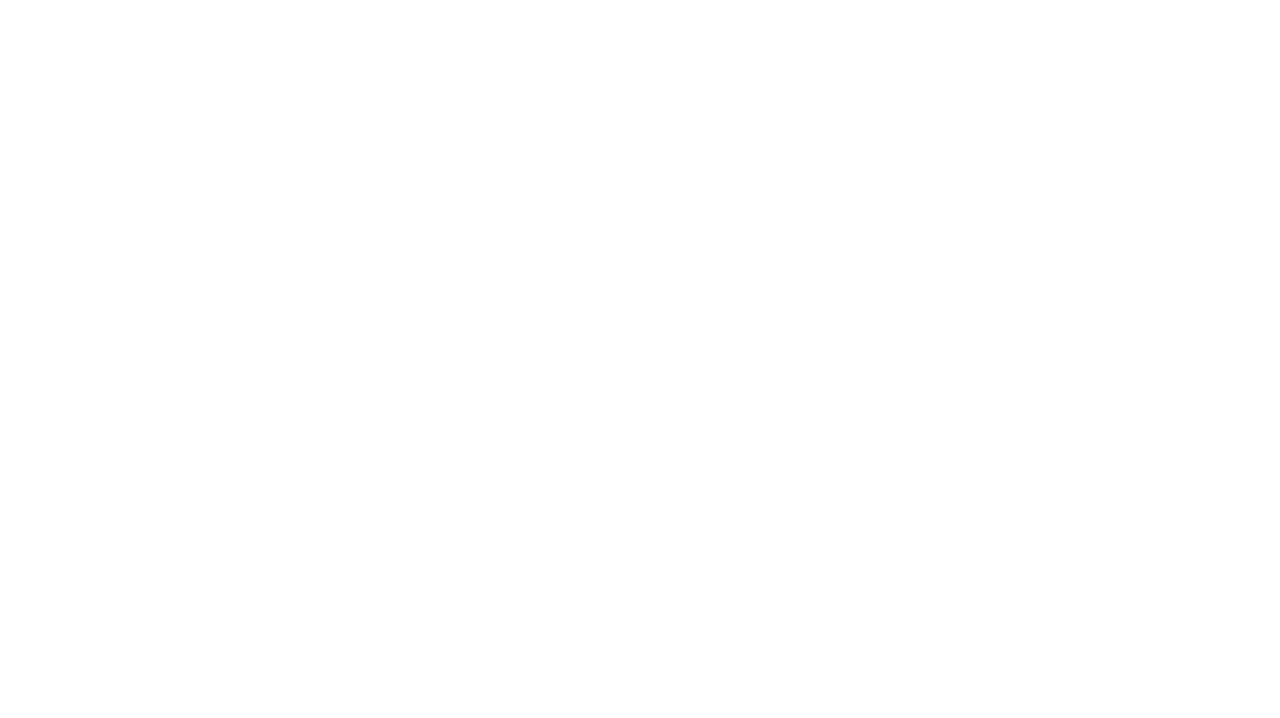
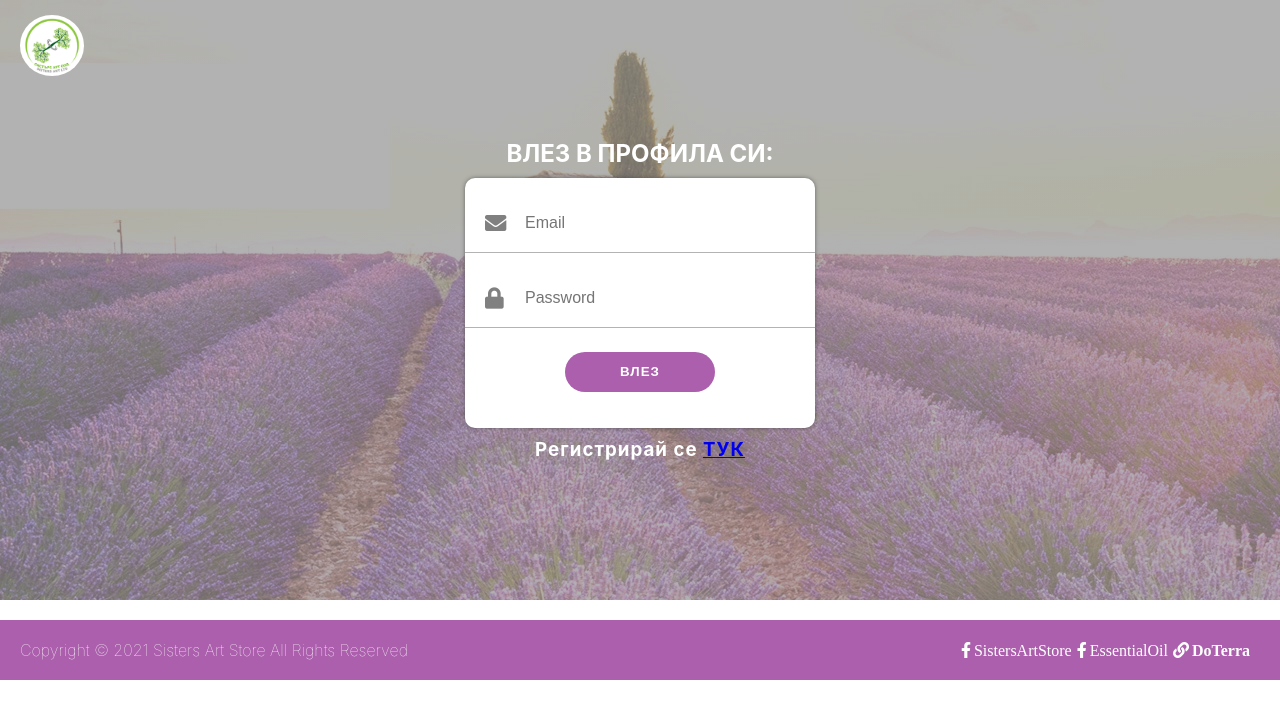
Before and after one commit to zlatsz/SoftUni, a React (Create React App) app in the folder ReactJS-Project/art-store/: page /login in a window 1280 px wide. Shown: the top 718 px of the page. Built offline with nearby package versions, Linux system fonts and the light colour scheme.

Commit message:
Login Page View

```diff
--- a/ReactJS-Project/art-store/public/index.html
+++ b/ReactJS-Project/art-store/public/index.html
@@ -25,8 +25,6 @@
       Learn how to configure a non-root public URL by running `npm run build`.
     -->
     <title>Sisters Art Store</title>
-    <link href="https://stackpath.bootstrapcdn.com/font-awesome/4.7.0/css/font-awesome.min.css" rel="stylesheet"
-        integrity="sha384-wvfXpqpZZVQGK6TAh5PVlGOfQNHSoD2xbE+QkPxCAFlNEevoEH3Sl0sibVcOQVnN" crossorigin="anonymous">
   </head>
   <body>
     <noscript>You need to enable JavaScript to run this app.</noscript>
--- a/ReactJS-Project/art-store/src/App.js
+++ b/ReactJS-Project/art-store/src/App.js
@@ -2,7 +2,7 @@ import { Component } from 'react';
 import { Route, Link, NavLink, Redirect, Switch } from 'react-router-dom';
 
 import LandingPage from './components/Landing-page';
-// import Login from './components/Login';
+import Login from './components/Login';
 // import Register from './components/Register';
 // import Home from './components/Home';
 import './App.css';
@@ -20,9 +20,9 @@ class App extends Component {
     return (
         <Switch>
           <Route path="/" exact component={LandingPage} />
-          {/* <Route path="/home" component={Home} />
           <Route path="/login" component={Login} />
-          <Route path="/register" component={Register} /> */}
+          {/* <Route path="/register" component={Register} />
+          <Route path="/home" component={Home} /> */}
         </Switch>
     );
   }
--- a/ReactJS-Project/art-store/src/components/Landing-page/Blog/index.js
+++ b/ReactJS-Project/art-store/src/components/Landing-page/Blog/index.js
@@ -18,7 +18,7 @@ const Blog = () => {
                     available in the building. The three-story space highlighted the best of SoHo
                     including the incredible architecture and the high-end food and entertainment
                         found in the area.</p>
-                    <button>Прочети повече...</button>
+                    <Link to="/login"><button>Прочети повече...</button></Link>
                 </div>
                 <img src={process.env.PUBLIC_URL + '/set.jpg'} alt="oil" />
             </article>
--- a/ReactJS-Project/art-store/src/components/Landing-page/Footer/index.css
+++ b/ReactJS-Project/art-store/src/components/Landing-page/Footer/index.css
@@ -1,5 +1,5 @@
 .landing-footer {
-    margin-top: 35px;
+    margin-top: 20px;
     display: flex;
     justify-content: space-between;
     text-align: center;
@@ -9,11 +9,17 @@
     font-weight: lighter;
   }
 
-  .landing-footer-link i.fa::before{
+  .landing-footer-link .fab{
+      color: white;
       padding-right: 5px;
   }
 
-  .landing-footer-link i.fa {
+  .fa-facebook-f:before, .fa-link:before{
+    padding-right: 3px;
+  }
+
+  .landing-footer-link .fas {
     color: white;
-    padding-right: 15px;
+    padding-right: 10px;
+
   }
--- a/ReactJS-Project/art-store/src/components/Landing-page/Footer/index.js
+++ b/ReactJS-Project/art-store/src/components/Landing-page/Footer/index.js
@@ -3,14 +3,14 @@ import './index.css';
 const Footer = () => {
     return (
         <footer className="landing-footer">
-            <p>Copyright {'&'}copy 2021 Sisters Art Store All Rights Reserved</p>
-            <div class="landing-footer-icons">
+            <p>Copyright &copy; 2021 Sisters Art Store All Rights Reserved</p>
+            <div className="landing-footer-icons">
                 <a href="https://www.facebook.com/SistersArtOOD/" target="_blank" rel="noreferrer" className="landing-footer-link">
-                <i class="fa fa-facebook" aria-hidden="true">SistersArtStore</i></a>
+                <i className="fab fa-facebook-f">SistersArtStore</i></a>
                 <a href="https://www.facebook.com/groups/610448616214671/" target="_blank" rel="noreferrer" className="landing-footer-link">
-                <i class="fa fa-facebook" aria-hidden="true">EssentialOil</i></a>
+                <i className="fab fa-facebook-f">EssentialOil</i></a>
                 <a href="https://www.doterra.com/" target="_blank" rel="noreferrer" className="landing-footer-link">
-                <i class="fa fa-link" aria-hidden="true">DoTerra</i></a>
+                <i className="fas fa-link">DoTerra</i></a>
                 </div>
         </footer>
 
--- /dev/null
+++ b/ReactJS-Project/art-store/src/components/Login/index.css
@@ -0,0 +1,98 @@
+.login-page {
+    margin: 0 auto;
+    padding: 0;
+    /* max-width: 1270px; */
+    height: 600px;
+    background: linear-gradient(rgba(0, 0, 0, 0.3), rgba(0, 0, 0, 0.3)), url(/src/images/oil.jpg) no-repeat;
+    object-fit: cover;
+    align-items: center;
+    display: flex;
+    justify-content: center;
+    position: relative;
+}
+
+.login-page-wrapper {
+    display: flex;
+    flex-flow: column;
+    justify-content: center;
+    align-items: center;
+}
+
+.login-page-wrapper h2 {
+    text-transform: uppercase;
+    color: white;
+    margin-bottom: 10px;
+}
+
+.login-page-content {
+    background-color: white;
+    width: 350px;
+    height: 250px;
+    display: flex;
+    flex-direction: column;
+    border-radius: 10px;
+    box-shadow: 0 0 5px -1px #424242;
+    position: relative;
+}
+
+.login-page-content input {
+    border: none;
+    border-bottom: 1px solid #b3b3b3;
+    padding: 20px;
+    margin-top: 16px;
+    padding-left: 60px;
+    font-size: 1em;
+}
+
+.login-page-submit {
+    margin: 24px auto;
+    width: 150px;
+    height: 40px;
+    text-transform: uppercase;
+    border-radius: 40px;
+    letter-spacing: 1px;
+    line-height: 0px;
+    background-color: #AB5FAC;
+    color: white;
+    font-weight: bold;
+    text-align: center;
+    border: none;
+}
+
+.login-page-submit:hover {
+    background: purple;
+    cursor: pointer;
+}
+
+.login-page-content i {
+    color: gray;
+    position: absolute;
+}
+
+.login-page-content .fa-envelope {
+    top: 37px;
+    left: 20px;
+}
+
+.login-page-content .fa-lock {
+    top: 112px;
+    left: 20px;
+}
+
+.login-page-wrapper h3 {
+    letter-spacing: 1px;
+    color: white;
+    margin-top: 10px;
+}
+
+.login-logo {
+    width: 10%;
+    position: absolute;
+    top: 15px;
+    left: 20px;
+}
+
+.login-logo img {
+    width: 50%;
+    border-radius: 50%;
+}
--- /dev/null
+++ b/ReactJS-Project/art-store/src/components/Login/index.js
@@ -0,0 +1,41 @@
+import "./index.css"
+import { Component } from 'react';
+import { Link } from 'react-router-dom';
+import Footer from "../Landing-page/Footer"
+
+class Login extends Component {
+    state = {
+        email: '',
+        password: '',
+    };
+
+    render() {
+        const { email, password } = this.state;
+        return (
+            <>
+                <section className="login-page">
+                    <Link to="/" className="login-logo">
+                        <img src="logo.png" alt="logo" />
+                    </Link>
+                    <article className="login-page-wrapper">
+                        <h2>Влез в профила си:</h2>
+                        <form className="login-page-content" onSubmit={this.submitHandler}>
+                            <i className="fas fa-envelope fa-lg" aria-hidden="true"></i>
+                            <input type="text" placeholder="Email" value={email} onChange={this.changeHandler} />
+
+                            <i className="fa fa-lock fa-lg" aria-hidden="true"></i>
+                            <input type="password" placeholder="Password" value={password} onChange={this.changeHandler} />
+
+                            <button type="submit" className="login-page-submit" value="">Влез</button>
+                        </form>
+                        <h3>Регистрирай се <Link to="/register"><span>ТУК</span></Link></h3>
+                    </article>
+                </section>
+                <Footer />
+            </>
+        );
+    };
+
+};
+
+export default Login;
--- a/ReactJS-Project/art-store/src/components/landing-page/Header/index.js
+++ b/ReactJS-Project/art-store/src/components/landing-page/Header/index.js
@@ -19,7 +19,7 @@ const Header = () => {
                 <img className="fr-landing-header-logo-center" src="logo.png" alt="logo" />
                 <h3 className="fr-landing-header-title">Sisters Art Store</h3>
                 <h1 className="fr-landing-header-content">Правим всичко с много любов и внимание!</h1>
-                <button className="fr-landing-header-button-header">Влез</button>
+                <Link to="/login"><button className="fr-landing-header-button-header">Влез</button></Link>
             </>
             <section className="landing-options">
                 <article className="landing-options-option">
--- a/ReactJS-Project/art-store/src/index.css
+++ b/ReactJS-Project/art-store/src/index.css
@@ -1,3 +1,5 @@
+@import url('https://use.fontawesome.com/releases/v5.15.2/css/all.css');
+
 body {
   margin: 0;
   font-family: -apple-system, BlinkMacSystemFont, 'Segoe UI', 'Roboto', 'Oxygen',
```
